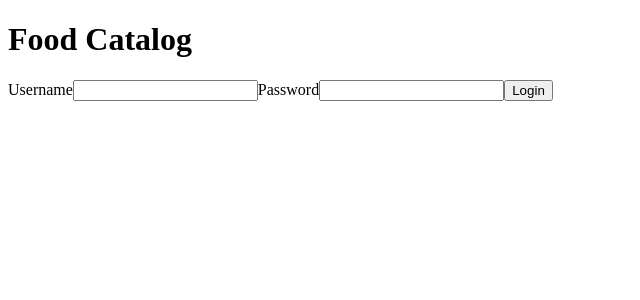
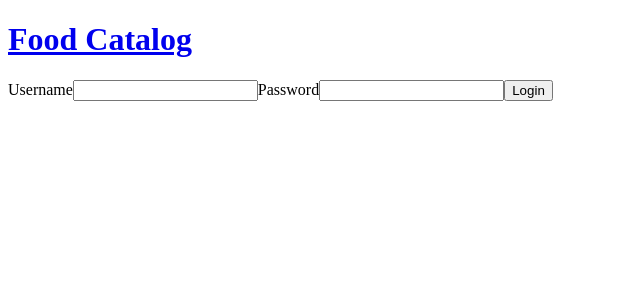
Before and after one commit to stacieH/ecom_web, a React app: page /login in a window 1280 px wide. Shown: the top 300 px of the page, without its empty margins (0-640 px from the left). Built offline with nearby package versions, Linux system fonts and the light colour scheme; the HTML template or start-up script is replaced by a standard one.

Commit message:
link on Website Title

```diff
--- a/src/components/Header.js
+++ b/src/components/Header.js
@@ -11,7 +11,9 @@ function Header() {
 
   return (
     <header>
-      <h1>Food Catalog</h1>
+      <h1>
+        <Link to="/">Food Catalog</Link>
+      </h1>
       {!isLogin && (
         <nav className="navigation">
           <ul>
```
